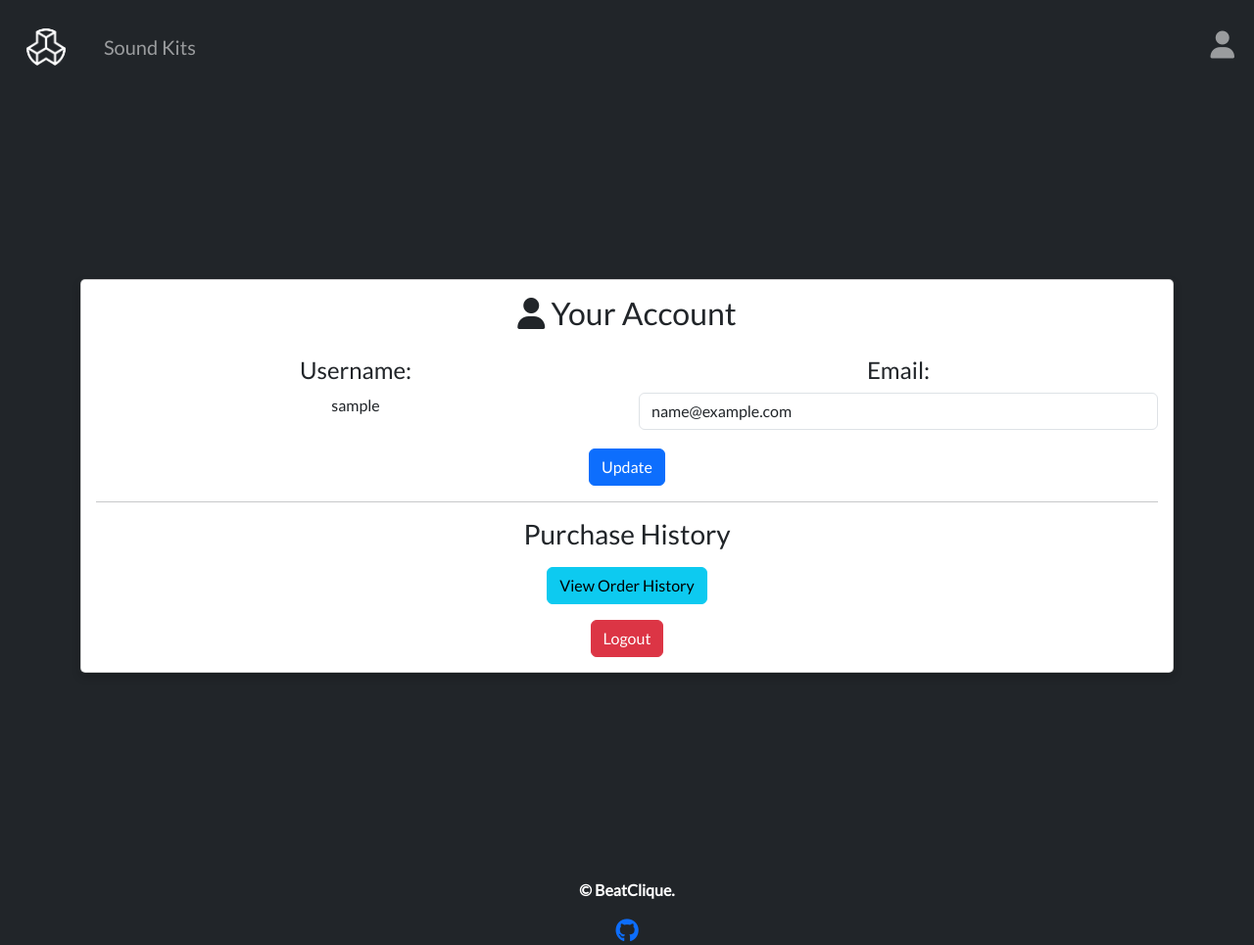
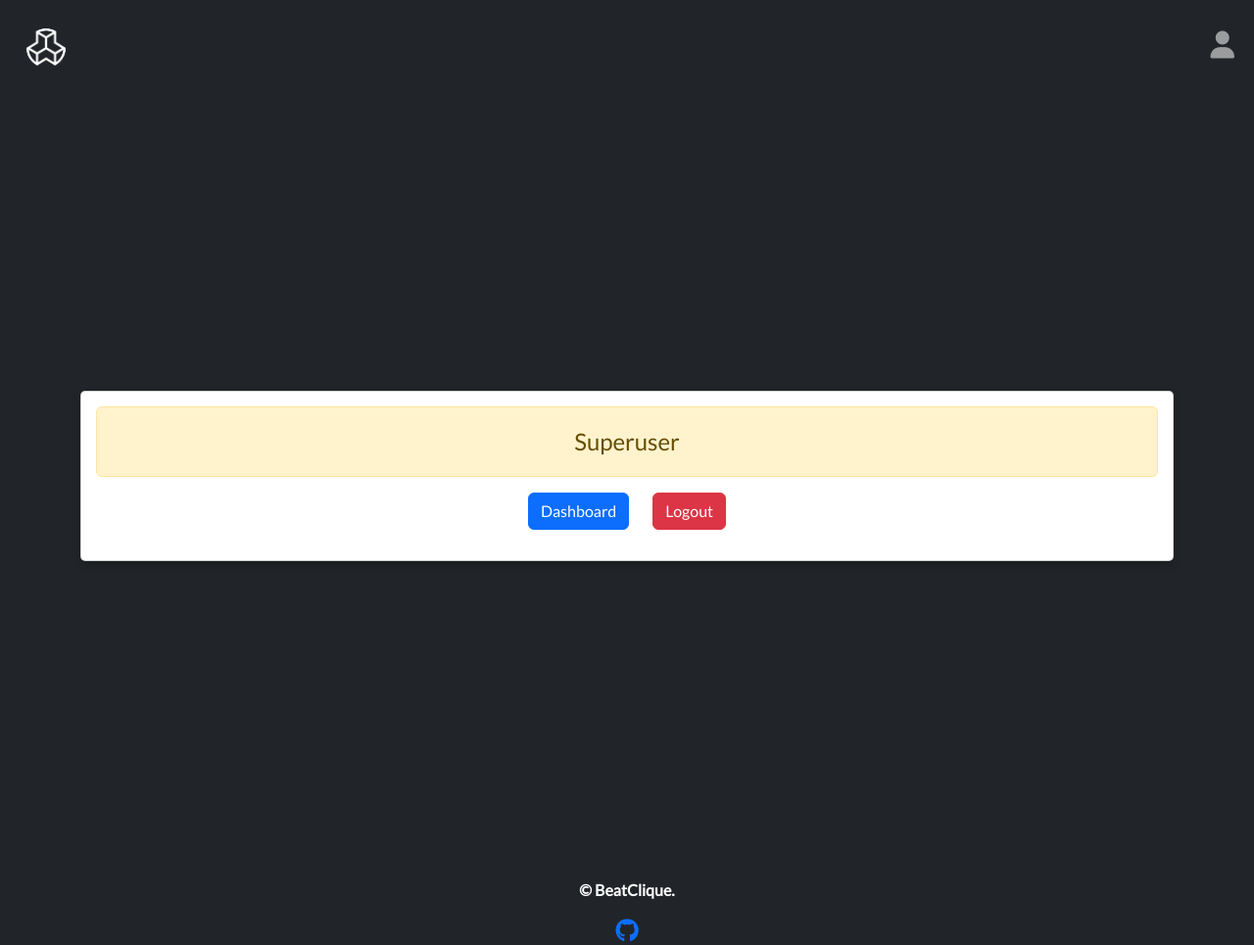
Before and after one commit to CroftsDeveloper/BeatClique_V1, a Django app: page /accounts/account/ in a window 1280 px wide. Shown: the whole page at 98% size. Run offline with Django 5.2, Linux system fonts and the light colour scheme; the visitor is signed in with stand-in values (Sample User, id 1); parts of the project's set-up code (start-up, migrations or seed data) failed here and were passed over; some libraries are stand-ins or nearby versions.

Commit message:
Refactor templates for enhanced consistency and functionality
- Updated the "View Cart" template to fit in line with my overall project style
- Revised the "Add Soundkit" template to ensure consistency and clarity in layout and styling.
- Updated "Dashboard" template for different stylings between vendor and user

```diff
--- a/accounts/templates/accounts/account.html
+++ b/accounts/templates/accounts/account.html
@@ -8,38 +8,55 @@
     <div class="container">
         <div class="card bg-white">
             <div class="card-body">
-                <h2 class="text-center mb-4"><i class="fa-solid fa-user"></i> Your Account</h2>
-                <!-- Displaying user information with the option to update -->
+                <!-- Badge for superuser -->
+                {% if request.user.is_superuser %}
+                <div class="text-center mb-3">
+                    <div class="alert alert-warning fs-4" role="alert">
+                        Superuser
+                    </div>
+                </div>
+                <!-- Button to take superuser to dashboard -->
+                <div class="row mb-3 justify-content-center">
+                    <div class="col-auto">
+                        <a href="{% url 'home' %}" class="btn btn-primary btn-md">Dashboard</a>
+                    </div>
+                    <div class="col-auto">
+                        <!-- Logout button -->
+                        <form action="{% url 'accounts:logout' %}" method="post">
+                            {% csrf_token %}
+                            <button type="submit" class="btn btn-danger btn-md">Logout</button>
+                        </form>
+                    </div>
+                </div>
+                {% else %}
+                <!-- Heading for the account -->
+                <h2 class="text-center mb-4">Your Account <i class="fa-solid fa-user ms-2"></i></h2>
+                <!-- Displaying username -->
+                <div class="text-center mb-3">
+                    <h4>Username:</h4>
+                    <p>{{ request.user.username }}</p>
+                </div>
+                <!-- Displaying user information with the option to update email -->
+                <div class="text-center">
                     <form method="post" action="{% url 'accounts:account_update' %}">
                         {% csrf_token %}
                         <div class="row mb-3">
-                        <div class="col-md-6">
-                            <h4>Username:</h4>
-                            <p>{{ request.user.username }}</p>
-                        </div>
-                        <div class="col-md-6">
+                            <div class="col-md-12">
                                 <h4>Email:</h4>
-                            <!-- Email field allows for updates -->
+                                <!-- Email field allows for updates for non-superusers -->
                                 <input type="email" name="email" class="form-control" value="{{ request.user.email }}">
                             </div>
                         </div>
-                    <div class="text-center">
                         <button type="submit" class="btn btn-primary">Update</button>
+                    </form>
                 </div>
-                </form>
+                <!-- Button to navigate to order history (only visible for non-superusers) -->
                 <hr>
-                <h3 class="text-center mb-3">Purchase History</h3>
-                <!-- Button to navigate to order history -->
+                <h3 class="text-center my-3">Purchase History</h3>
                 <div class="text-center">
                     <a href="{% url 'payments:order_history' %}" class="btn btn-info">View Order History</a>
                 </div>
-                <!-- Logout -->
-                <div class="text-center mt-3">
-                    <form action="{% url 'accounts:logout' %}" method="post">
-                        {% csrf_token %}
-                        <button type="submit" class="btn btn-danger">Logout</button>
-                    </form>
-                </div>
+                {% endif %}
             </div>
         </div>
     </div>
--- a/beatclique_project/templates/base.html
+++ b/beatclique_project/templates/base.html
@@ -42,9 +42,11 @@
                 </button>
                 <div class="collapse navbar-collapse" id="navbarNav">
                     <ul class="navbar-nav me-auto mb-2 mb-lg-0">
-                        <li class="nav-item">
-                            <a class="nav-link font-weight-bold sound-kits-link fs-5" href="{% url 'soundkit_list' %}">{% trans "Sound Kits" %}</a>
-                        </li>
+                        {% if not user.is_superuser %}
+                            <li class="nav-item">
+                                <a class="nav-link font-weight-bold sound-kits-link fs-5" href="{% url 'soundkit_list' %}">{% trans "Sound Kits" %}</a>
+                            </li>
+                        {% endif %}
                     </ul>
                     <ul class="navbar-nav ml-auto">
                         {% if user.is_authenticated %}
@@ -54,8 +56,8 @@
                                     <i class="fa-solid fa-user fs-3"></i> <!-- Font Awesome user icon -->
                                 </a>
                             </li>
+                            <!-- Cart Icon, hidden for superusers -->
                             {% if not user.is_superuser %}
-                                <!-- Cart Icon, hidden for superusers -->
                                 <li class="nav-item">
                                     <a id="cart-icon" class="nav-link font-weight-bold sound-kits-link fs-5" href="{% url 'cart:view_cart' %}">
                                         <i class="fa-solid fa-cart-shopping fs-3"></i> <!-- Font Awesome cart icon -->
```
Also changed, not shown: cart/templates/cart/view_cart.html (+18 -12 lines), 2 other files. Lines whose indentation alone changed are shown as unchanged.
